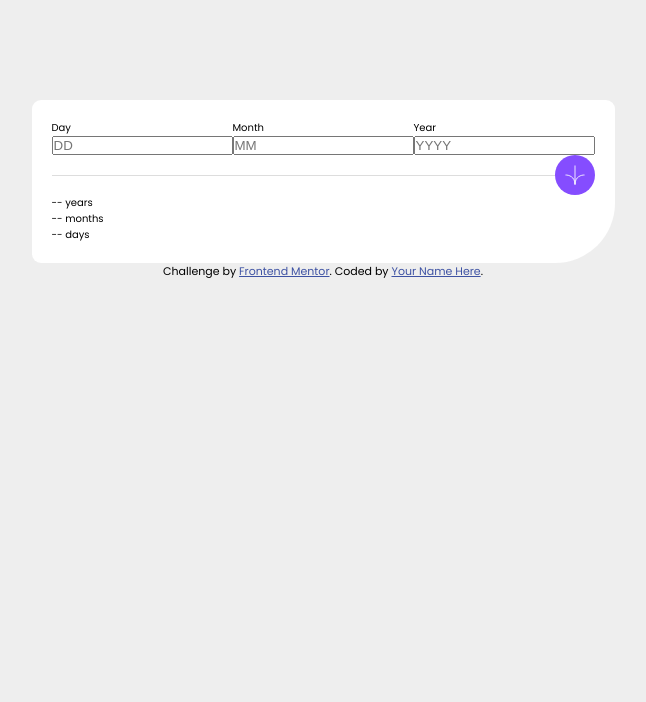
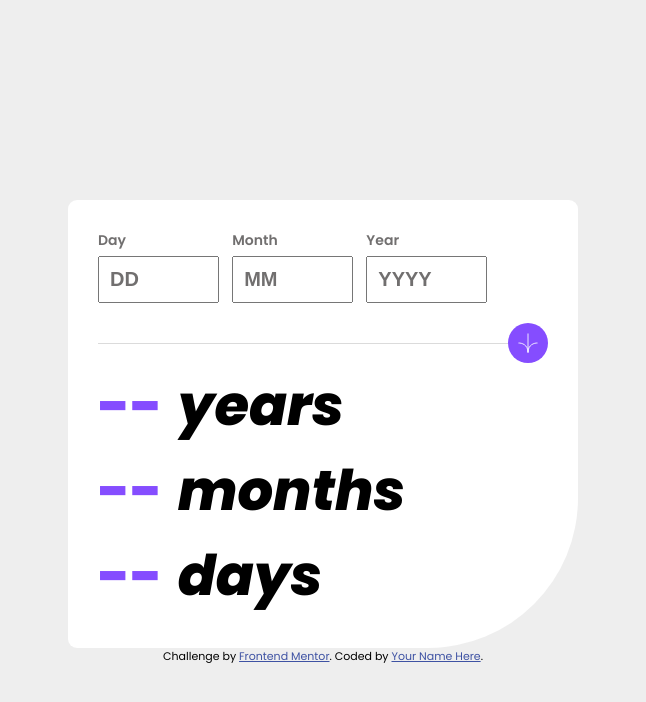
Before and after one commit to RobinsonGabriel/age-calculator-app-main, a website: page index.html in a window 1280 px wide. Shown: the whole page, without its empty margins (317-963 px from the left). Drawn offline with nearby package versions, Linux system fonts and the light colour scheme.

Commit message:
Added design for screens 900px and lower, added formatting to forms

```diff
--- a/base.scss
+++ b/base.scss
@@ -8,6 +8,9 @@
 html {
 	font-size: 62.5%;
 	box-sizing: inherit;
+	@media (max-width: 38em) {
+		font-size: 50%;
+	}
 }
 
 body {
@@ -15,9 +18,9 @@ body {
 	flex-direction: column;
 	align-items: center;
 	justify-content: center;
-	overflow-y: hidden;
-	padding: 10rem;
-	max-height: 100vh;
+
+	padding: 20rem;
+
 	max-width: 100vw;
 	margin: 0 auto;
 	background-color: #eee;
--- a/components.scss
+++ b/components.scss
@@ -1,6 +1,9 @@
 .divider {
 	display: flex;
 	justify-content: flex-end;
+	@media (max-width: 38em) {
+		justify-content: center;
+	}
 
 	position: relative;
 	.icon__arrow {
@@ -17,10 +20,26 @@
 	&::before {
 		content: "";
 		width: 100%;
-		border-bottom: solid 1px #ddd;
+		border-bottom: solid 1px var(--light-grey);
 		position: absolute;
 		left: 0;
 		top: 50%;
 		z-index: 1;
 	}
 }
+.text__input {
+	width: 85%;
+	font-size: 2rem;
+	padding: 1rem;
+	&::placeholder {
+		color: var(--smokey-grey);
+		font-weight: 600;
+	}
+}
+
+.form__label {
+	font-size: 1.4rem;
+	margin-bottom: 0.5rem;
+	color: var(--smokey-grey);
+	font-weight: 600;
+}
--- a/index.html
+++ b/index.html
@@ -4,7 +4,11 @@
 		<meta charset="UTF-8" />
 		<meta name="viewport" content="width=device-width, initial-scale=1.0" />
 		<!-- displays site properly based on user's device -->
-		<script src="jquery-3.7.1.min.js"></script>
+		<script
+			src="https://code.jquery.com/jquery-3.7.1.min.js"
+			integrity="sha256-/JqT3SQfawRcv/BIHPThkBvs0OEvtFFmqPF/lYI/Cxo="
+			crossorigin="anonymous"
+		></script>
 		<link
 			rel="icon"
 			type="image/png"
@@ -35,15 +39,15 @@
 		<div class="container">
 			<form class="form">
 				<div class="form__field">
-					<label for="day">Day</label>
-					<input type="text" class="text__input" id="year" placeholder="DD" />
+					<label class="form__label" for="day">Day</label>
+					<input type="text" class="text__input" id="day" placeholder="DD" />
 				</div>
 				<div class="form__field">
-					<label for="month">Month</label>
+					<label for="month" class="form__label">Month</label>
 					<input type="text" class="text__input" id="month" placeholder="MM" />
 				</div>
 				<div class="form__field">
-					<label for="year">Year</label>
+					<label for="year" class="form__label">Year</label>
 					<input type="text" class="text__input" id="year" placeholder="YYYY" />
 				</div>
 			</form>
@@ -56,13 +60,22 @@
 			</div>
 			<section class="result">
 				<div class="result__year">
-					<p class="result__text"><span>--</span> years </p></div
+					<p class="result__text"
+						><span class="result__text--purple">--</span>
+						<span class="result__text--bold">years</span>
+					</p></div
 				>
 				<div class="result__year">
-					<p class="result__text"><span>--</span> months </p></div
+					<p class="result__text"
+						><span class="result__text--purple">--</span>
+						<span class="result__text--bold">months</span>
+					</p></div
 				>
 				<div class="result__year">
-					<p class="result__text"><span>--</span> days</p>
+					<p class="result__text"
+						><span class="result__text--purple">--</span>
+						<span class="result__text--bold">days</span></p
+					>
 				</div>
 			</section>
 		</div>
@@ -73,5 +86,6 @@
 				>Frontend Mentor</a
 			>. Coded by <a href="#">Your Name Here</a>.
 		</div>
+		<script src="./script.js"></script>
 	</body>
 </html>
--- a/layout.scss
+++ b/layout.scss
@@ -2,14 +2,35 @@
 	display: flex;
 	flex-direction: column;
 	background-color: var(--white);
-	border-radius: 0.9rem 0.9rem 6rem 0.9rem;
-	padding: 2rem;
+	border-radius: 0.9rem 0.9rem 15rem 0.9rem;
+	padding: 3rem;
+	width: 45rem;
+	@media (max-width: 38em) {
+		max-width: 35rem;
+	}
 }
 
 .form {
+	width: 85%;
 	display: flex;
+	gap: 2rem;
+	margin-bottom: 2rem;
+	@media (max-width: 38em) {
+		width: 95%;
+	}
 	&__field {
 		display: flex;
 		flex-direction: column;
 	}
 }
+.result__text {
+	font-size: 5.6rem;
+	&--purple {
+		color: var(--purple);
+		font-weight: 800;
+	}
+	&--bold {
+		font-style: italic;
+		font-weight: 800;
+	}
+}
--- a/script.js
+++ b/script.js
@@ -0,0 +1,16 @@
+$(document).ready(function () {
+	$("#year").keypress(() => {
+		const year = Number($("#year").val());
+		console.log(typeof year);
+	});
+	$("#month").keypress(() => {
+		const month = Number($("#month").val());
+		console.log(typeof month);
+	});
+	$("#day").keypress(() => {
+		const day = Number($("#day").val());
+		console.log(typeof day);
+	});
+});
+
+function validate() {}
```
Also changed, not shown: css/style.css, 1 other file.
